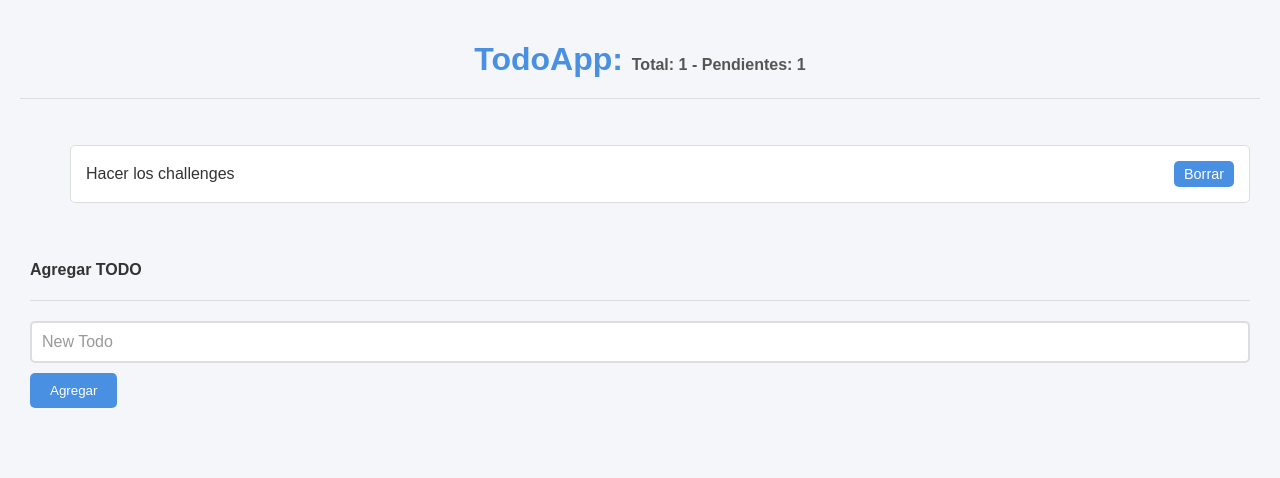
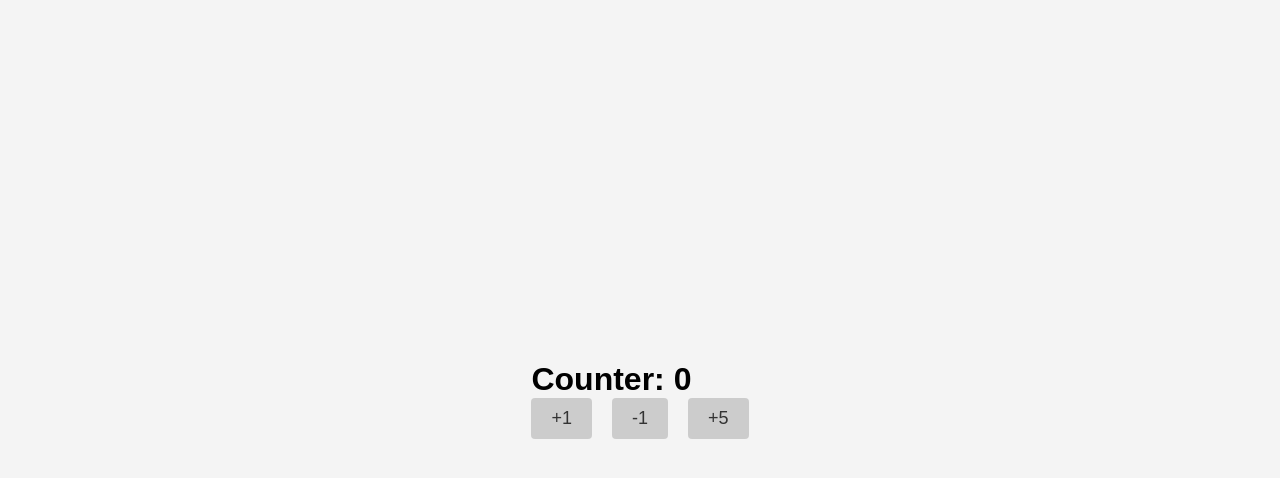
Before and after one commit to AlexCode04/Homeworks, a React (Create React App) app: page / in a window 1280 px wide. Shown: the top 478 px of the page. Built offline with nearby package versions, Linux system fonts and the light colour scheme.

Commit message:
Use Redux for incrementBy()

```diff
--- a/package.json
+++ b/package.json
@@ -3,11 +3,13 @@
   "version": "0.1.0",
   "private": true,
   "dependencies": {
+    "@reduxjs/toolkit": "^2.3.0",
     "@testing-library/jest-dom": "^5.17.0",
     "@testing-library/react": "^13.4.0",
     "@testing-library/user-event": "^13.5.0",
     "react": "^18.3.1",
     "react-dom": "^18.3.1",
+    "react-redux": "^9.1.2",
     "react-scripts": "5.0.1",
     "web-vitals": "^2.1.4"
   },
--- a/src/App.js
+++ b/src/App.js
@@ -1,15 +1,19 @@
 import React from 'react';
-import { TodoApp } from './Components/TodoApp';
+import { useSelector, useDispatch } from 'react-redux';
+import { increment, decrement, incrementBy } from './store/slices/counterSlice';
 
+const App = () => {
+  const counter = useSelector((state) => state.counter.counter);
+  const dispatch = useDispatch();
 
-function App() {
   return (
-    <div className="App">
-      <header className="App-header">
-        <TodoApp />
-      </header>
+    <div>
+      <h1>Counter: {counter}</h1>
+      <button onClick={() => dispatch(increment())}>+1</button>
+      <button onClick={() => dispatch(decrement())}>-1</button>
+      <button onClick={() => dispatch(incrementBy(5))}>+5</button>
     </div>
   );
-}
+};
 
 export default App;
--- a/src/Components/TodoApp.css
+++ /dev/null
@@ -1,94 +0,0 @@
-body {
-    font-family: 'Arial', sans-serif;
-    background-color: #f4f6f9;
-    color: #333;
-    margin: 0;
-    padding: 20px;
-  }
-
-  h1 {
-    color: #4a90e2;
-    font-size: 2rem;
-    text-align: center;
-    margin-bottom: 20px;
-  }
-
-  small {
-    font-size: 1rem;
-    color: #555;
-  }
-
-  hr {
-    border: 0;
-    height: 1px;
-    background: #ddd;
-    margin: 20px 0;
-  }
-
-  .form-control {
-    padding: 10px;
-    font-size: 1rem;
-    border: 2px solid #ddd;
-    border-radius: 5px;
-    width: 100%;
-    margin-bottom: 10px;
-    box-sizing: border-box;
-  }
-
-  .form-control:focus {
-    outline: none;
-    border-color: #4a90e2;
-  }
-
-  .btn {
-    background-color: #4a90e2;
-    color: white;
-    padding: 10px 20px;
-    border: none;
-    border-radius: 5px;
-    cursor: pointer;
-  }
-
-  .btn:hover {
-    background-color: #357ab8;
-  }
-
-  .list-group-item {
-    background-color: #fff;
-    border: 1px solid #ddd;
-    border-radius: 5px;
-    margin-bottom: 10px;
-    padding: 15px;
-    display: flex;
-    justify-content: space-between;
-    align-items: center;
-  }
-
-  .list-group-item .btn {
-    padding: 5px 10px;
-    font-size: 0.9rem;
-  }
-
-  .text-decoration-line-through {
-    text-decoration: line-through;
-    color: #888;
-  }
-
-  input::placeholder {
-    color: #999;
-  }
-
-  .align-self-center {
-    font-size: 1rem;
-    cursor: pointer;
-  }
-
-  .container {
-    max-width: 800px;
-    margin: 0 auto;
-  }
-
-  .col-7,
-  .col-5 {
-    padding: 10px;
-  }
--- a/src/Components/TodoApp.js
+++ /dev/null
@@ -1,36 +0,0 @@
-import React from 'react';
-import './TodoApp.css';
-import { useTODO } from './UseTODO';
-import { TodoList } from './TodoList';
-import { TodoForm } from './TodoForm';
-
-const initialTodos = [
-  {
-    id: new Date().getTime(),
-    desc: 'Hacer los challenges',
-    done: false,
-  }
-];
-
-export const TodoApp = () => {
-  const { todos, handleAddTodo, handleDelete, handleToggle, countTodos, countPendingTodos } = useTODO(initialTodos);
-
-  return (
-    <div>
-      <h1>
-        TodoApp: <small>Total: {countTodos()} - Pendientes: {countPendingTodos()}</small>
-      </h1>
-      <hr />
-      <div className="row">
-        <div className="col-7">
-          <TodoList todos={todos} handleDelete={handleDelete} handleToggle={handleToggle} />
-        </div>
-        <div className="col-5">
-          <h4>Agregar TODO</h4>
-          <hr />
-          <TodoForm handleAddTodo={handleAddTodo} />
-        </div>
-      </div>
-    </div>
-  );
-};
--- a/src/Components/TodoForm.js
+++ /dev/null
@@ -1,26 +0,0 @@
-import React, { useState } from 'react';
-
-export const TodoForm = ({ handleAddTodo }) => {
-  const [description, setDescription] = useState('');
-
-  const onSubmit = (e) => {
-    e.preventDefault();
-    handleAddTodo(description);
-    setDescription(''); // Limpia el input después de agregar
-  };
-
-  return (
-    <form onSubmit={onSubmit}>
-      <input
-        type="text"
-        className="form-control"
-        placeholder="New Todo"
-        value={description}
-        onChange={(e) => setDescription(e.target.value)}
-      />
-      <button className="btn btn-outline-primary mt-1" type="submit">
-        Agregar
-      </button>
-    </form>
-  );
-};
--- a/src/Components/TodoList.js
+++ /dev/null
@@ -1,26 +0,0 @@
-export const TodoList = ({ todos, handleDelete, handleToggle }) => {
-  return (
-    <ul className="list-group">
-      {todos.map((todo) => (
-        <li
-          key={todo.id}
-          className="list-group-item d-flex justify-content-between"
-        >
-          <span
-            className={`align-self-center ${todo.done && 'text-decoration-line-through'}`}
-            onClick={() => handleToggle(todo.id)}
-            style={{ cursor: 'pointer' }}
-          >
-            {todo.desc}
-          </span>
-          <button
-            className="btn btn-danger"
-            onClick={() => handleDelete(todo.id)}
-          >
-            Borrar
-          </button>
-        </li>
-      ))}
-    </ul>
-  );
-};
--- a/src/Components/TodoReducer.js
+++ /dev/null
@@ -1,14 +0,0 @@
-export const TodoReducer = (initialState, action) => {
-  switch (action.type) {
-    case 'add':
-      return [...initialState, action.payload];
-    case 'delete':
-      return initialState.filter(todo => todo.id !== action.payload);
-    case 'toggle':
-      return initialState.map(todo =>
-        todo.id === action.payload ? { ...todo, done: !todo.done } : todo
-      );
-    default:
-      return initialState;
-  }
-};
--- a/src/Components/UseTODO.js
+++ /dev/null
@@ -1,37 +0,0 @@
-import { useReducer } from 'react';
-import { TodoReducer } from './TodoReducer';
-
-export const useTODO = (initialTodos) => {
-  const [todos, dispatch] = useReducer(TodoReducer, initialTodos);
-
-  const handleAddTodo = (desc) => {
-    if (desc.trim().length === 0) return;
-    const newTodo = {
-      id: new Date().getTime(),
-      desc,
-      done: false,
-    };
-    dispatch({ type: 'add', payload: newTodo });
-  };
-
-  const handleDelete = (id) => {
-    dispatch({ type: 'delete', payload: id });
-  };
-
-  const handleToggle = (id) => {
-    dispatch({ type: 'toggle', payload: id });
-  };
-
-  const countTodos = () => todos.length;
-
-  const countPendingTodos = () => todos.filter(todo => !todo.done).length;
-
-  return {
-    todos,
-    handleAddTodo,
-    handleDelete,
-    handleToggle,
-    countTodos,
-    countPendingTodos,
-  };
-};
--- /dev/null
+++ b/src/index.css
@@ -0,0 +1,84 @@
+/* Estilos globales */
+* {
+    margin: 0;
+    padding: 0;
+    box-sizing: border-box;
+  }
+
+  body {
+    font-family: Arial, sans-serif;
+    background-color: #f4f4f4;
+    display: flex;
+    justify-content: center;
+    align-items: center;
+    height: 100vh;
+    margin: 0;
+  }
+
+  /* Contenedor del contador */
+  .container {
+    display: flex;
+    flex-direction: column;
+    justify-content: center;
+    align-items: center;
+    background-color: #fff;
+    padding: 20px;
+    border-radius: 8px;
+    box-shadow: 0px 0px 10px rgba(0, 0, 0, 0.1);
+    opacity: 0;
+    animation: fadeIn 1s forwards; /* Animación de aparición */
+  }
+
+  /* Contador */
+  .counter {
+    font-size: 48px;
+    margin-bottom: 20px;
+  }
+
+  /* Contenedor de los botones */
+  .buttons {
+    display: flex;
+    justify-content: center;
+    align-items: center;
+  }
+
+  /* Estilos de los botones */
+  button {
+    padding: 10px 20px;
+    font-size: 18px;
+    background-color: #ccc; /* Color gris */
+    color: #333; /* Color de texto */
+    border: none;
+    border-radius: 4px;
+    cursor: pointer;
+    transition: background-color 0.3s ease, transform 0.3s ease;
+    opacity: 0;
+    animation: fadeIn 1.2s forwards; /* Animación de aparición */
+    margin-right: 20px; /* Espaciado entre botones */
+  }
+
+  /* El último botón no necesita margen a la derecha */
+  button:last-child {
+    margin-right: 0;
+  }
+
+  button:hover {
+    background-color: #bbb; /* Gris más oscuro al hacer hover */
+    transform: scale(1.05); /* Escala al pasar el cursor */
+  }
+
+  button:active {
+    background-color: #999; /* Gris más oscuro cuando está activo */
+  }
+
+  /* Animación de aparición */
+  @keyframes fadeIn {
+    0% {
+      opacity: 0;
+      transform: translateY(20px); /* Aparece desde abajo */
+    }
+    100% {
+      opacity: 1;
+      transform: translateY(0); /* Termina en su posición original */
+    }
+  }
--- a/src/index.js
+++ b/src/index.js
@@ -1,10 +1,15 @@
 import React from 'react';
-import ReactDOM from 'react-dom/client';
+import ReactDOM from 'react-dom';
+import { Provider } from 'react-redux';
+import { store } from './store/store';
 import App from './App';
+import './index.css';
 
-const root = ReactDOM.createRoot(document.getElementById('root'));
-root.render(
+ReactDOM.render(
   <React.StrictMode>
-    <App />
-  </React.StrictMode>
+    <Provider store={store}>
+      <App />
+    </Provider>
+  </React.StrictMode>,
+  document.getElementById('root')
 );
--- /dev/null
+++ b/src/store/slices/counterSlice.js
@@ -0,0 +1,24 @@
+import { createSlice } from '@reduxjs/toolkit';
+
+const initialState = {
+  counter: 0
+};
+
+export const counterSlice = createSlice({
+  name: 'counter',
+  initialState,
+  reducers: {
+    increment: (state) => {
+      state.counter += 1;
+    },
+    decrement: (state) => {
+      state.counter -= 1;
+    },
+    incrementBy: (state, action) => {
+      state.counter += action.payload;
+    }
+  }
+});
+
+export const { increment, decrement, incrementBy } = counterSlice.actions;
+export default counterSlice.reducer;
--- /dev/null
+++ b/src/store/store.js
@@ -0,0 +1,8 @@
+import { configureStore } from '@reduxjs/toolkit';
+import counterReducer from './slices/counterSlice';
+
+export const store = configureStore({
+  reducer: {
+    counter: counterReducer
+  }
+});
```
Also changed, not shown: 1 other file (tests, documents, lock files or other folders).
